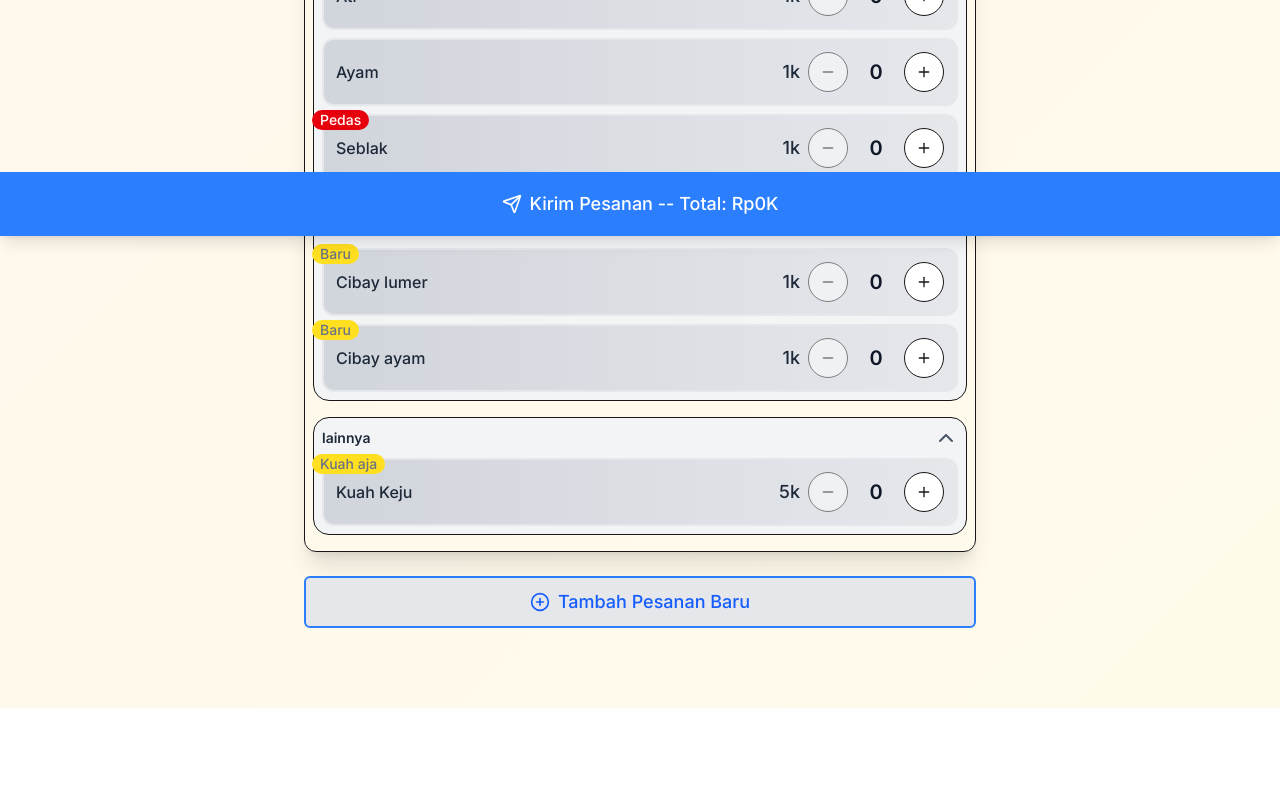
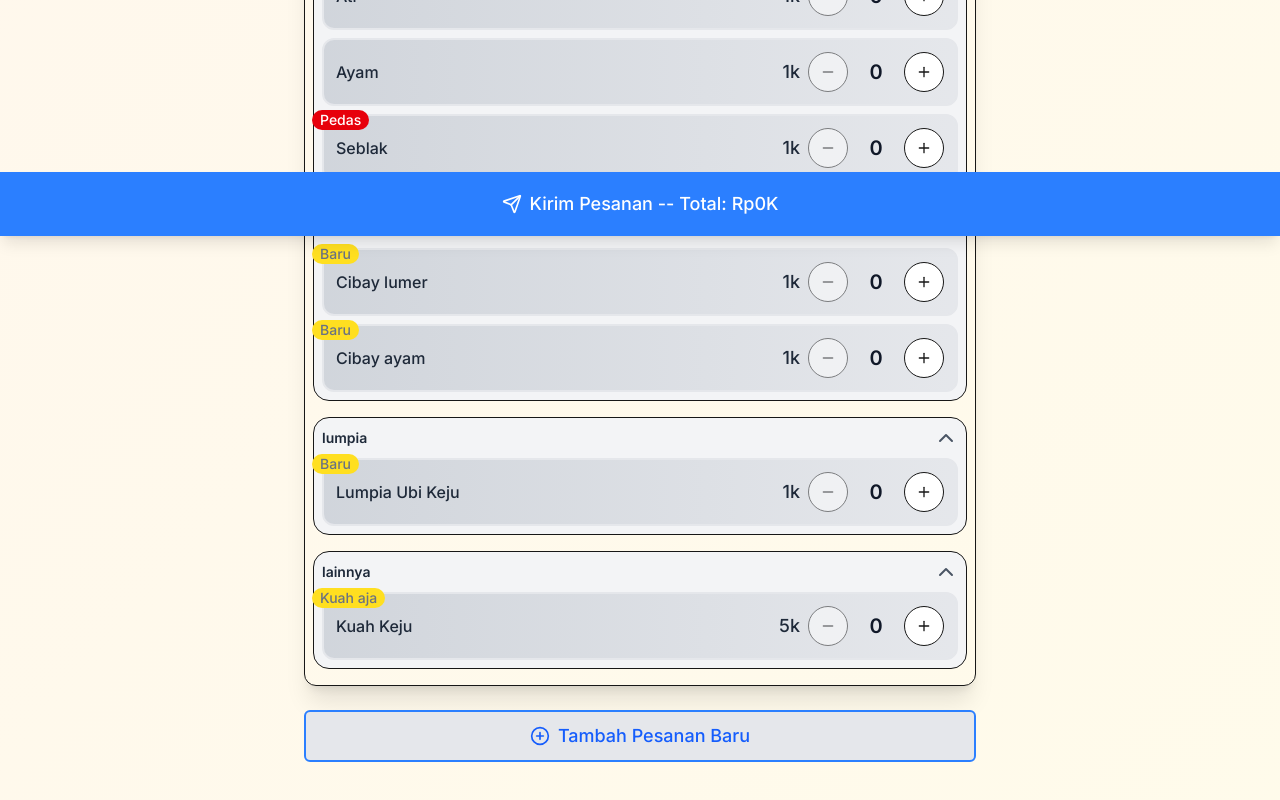
Before and after one commit to 18mson/cireng-berisi, a Next.js app: page / in a window 1280 px wide. Shown: the part 564-1364 px from the top of the page. Before the commit the page ends 1272 px from the top, so only its background shows below. Built offline with nearby package versions, Linux system fonts and the light colour scheme.

Commit message:
new menu: lumpia

```diff
--- a/app/page.tsx
+++ b/app/page.tsx
@@ -31,7 +31,7 @@ export default function Home() {
 
   const timeoutRef = useRef<ReturnType<typeof setTimeout> | null>(null);
 
-  const categories = ['cireng', 'cibay', 'lainnya'];
+  const categories = ['cireng', 'cibay', 'lumpia', 'lainnya'];
 
   const [orders, setOrders] = useState<Order[]>(() => {
     if (typeof window === 'undefined') {
@@ -49,7 +49,8 @@ export default function Home() {
       { id: 5, name: 'Seblak', count: 0, price: '1k', label:'Pedas', category: 'cireng' },
       { id: 6, name: 'Cibay lumer', count: 0, price: '1k', label:'Baru', category: 'cibay' },
       { id: 7, name: 'Cibay ayam', count: 0, price: '1k', label:'Baru', category: 'cibay' },
-      { id: 8, name: 'Kuah Keju', count: 0, price: kuahKejuPrice, label: 'Kuah aja', category: 'lainnya' }
+      { id: 8, name: 'Lumpia Ubi Keju', count: 0, price: '1k', label:'Baru', category: 'lumpia' },
+      { id: 9, name: 'Kuah Keju', count: 0, price: kuahKejuPrice, label: 'Kuah aja', category: 'lainnya' }
     ];
 
     return [{ id: 1, customerName: '', menuItems: initialItems }];
@@ -125,7 +126,8 @@ export default function Home() {
       { id: 5, name: 'Seblak', count: 0, price: '1k', label:'Pedas', category: 'cireng' },
       { id: 6, name: 'Cibay lumer', count: 0, price: '1k', label:'Baru', category: 'cibay' },
       { id: 7, name: 'Cibay ayam', count: 0, price: '1k', label:'Baru', category: 'cibay' },
-      { id: 8, name: 'Kuah Keju', count: 0, price: kuahKejuPrice, label: 'Baru', category: 'lainnya' }
+      { id: 8, name: 'Lumpia Ubi Keju', count: 0, price: '1k', label:'Baru', category: 'lumpia' },
+      { id: 9, name: 'Kuah Keju', count: 0, price: kuahKejuPrice, label: 'Baru', category: 'lainnya' }
     ];
 
     setOrders(prev => [...prev, {
@@ -223,7 +225,7 @@ export default function Home() {
       .filter(o => o.isBojot)
       .reduce<Record<string, number>>((acc, order) => {
         order.menuItems.forEach(item => {
-          if (item.count > 0 && item.name !== 'Kuah Keju') {
+          if (item.count > 0 && item.category === 'cireng' || item.category === 'cibay') {
             acc[item.name] = (acc[item.name] || 0) + item.count;
           }
         });
```
